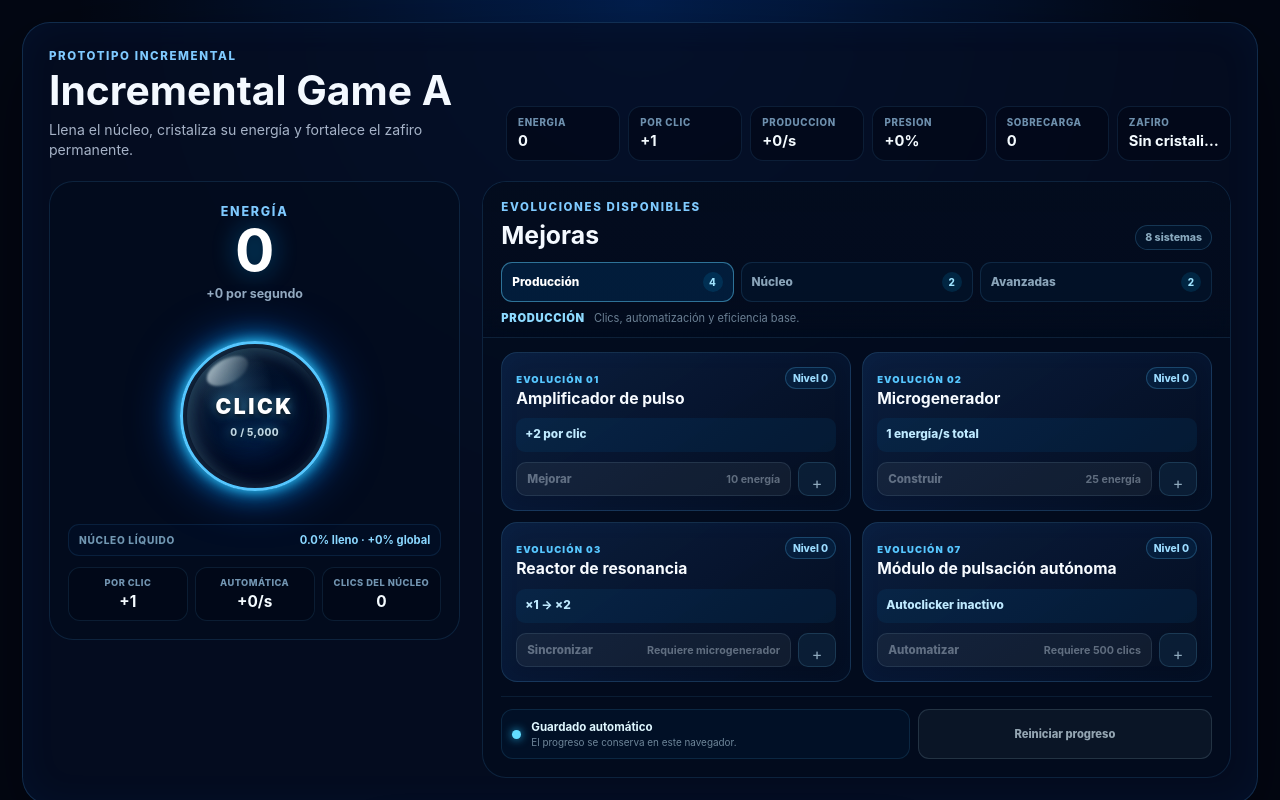
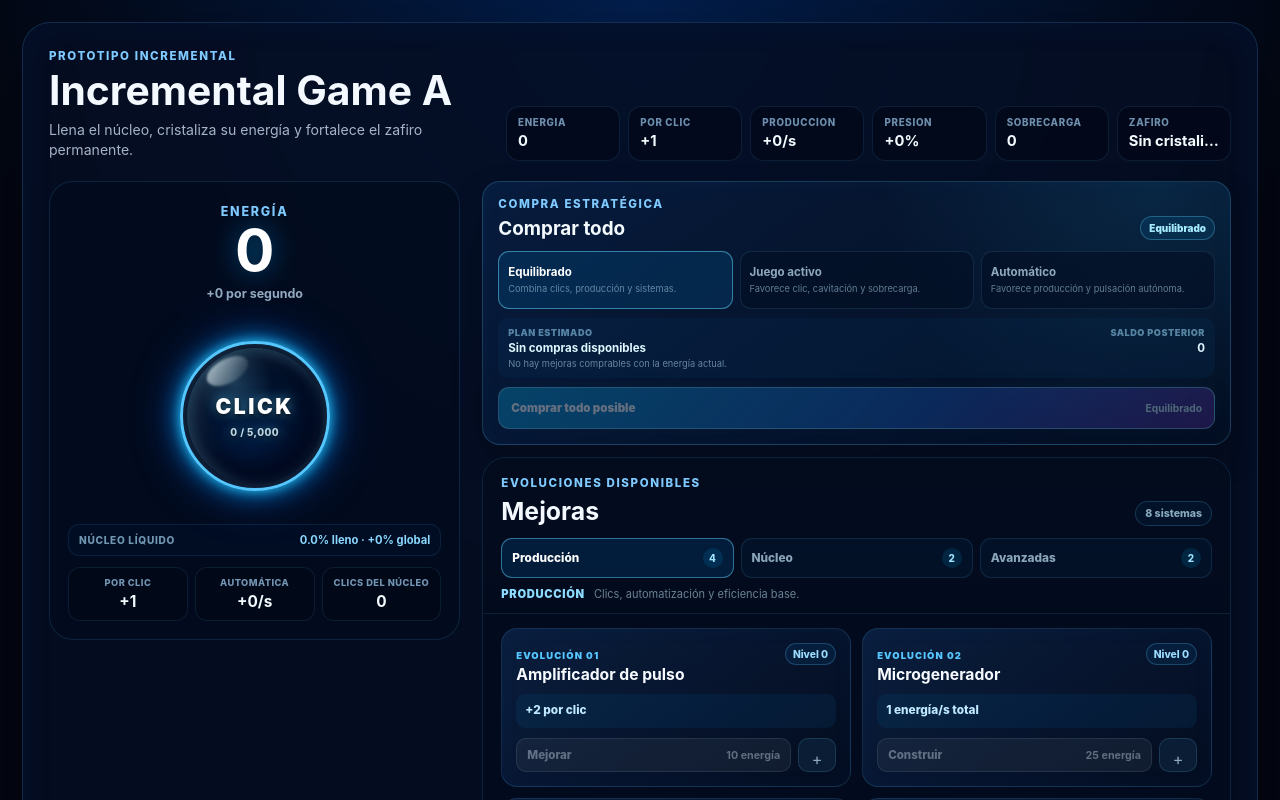
Before and after one commit to xArtXtrAx/incremental-game-A, a React (Vite) app: page / in a window 1280 px wide. Shown: the top 800 px of the page. Built offline with nearby package versions, Linux system fonts and the light colour scheme.

Commit message:
Integrar compra total estratégica en la interfaz

```diff
--- a/src/App.tsx
+++ b/src/App.tsx
@@ -2,6 +2,8 @@ import { useEffect, useReducer, useRef, useState } from 'react'
 import './App.css'
 import './ProposalA.css'
 import './PrestigeSapphire.css'
+import { BulkPurchaseControls } from './BulkPurchaseControls'
+import type { BulkPurchasePlan } from './bulkPurchase'
 import {
   DeveloperPanel,
   sanitizeDeveloperValues,
@@ -45,10 +47,15 @@ type MobileView = 'core' | 'upgrades'
 type AppAction =
   | GameAction
   | { type: 'developer-set-values'; values: DeveloperValues }
+  | { type: 'apply-bulk-purchase'; state: GameState }
 
 const format = new Intl.NumberFormat('es-MX', { maximumFractionDigits: 2 })
 
 function appReducer(state: GameState, action: AppAction): GameState {
+  if (action.type === 'apply-bulk-purchase') {
+    return action.state
+  }
+
   if (action.type === 'developer-set-values') {
     const values = sanitizeDeveloperValues(action.values)
     const sphereBelowCapacity = values.manualClicks < SPHERE_CLICK_CAPACITY
@@ -306,6 +313,14 @@ function App() {
     dispatch({ type: 'developer-set-values', values })
   }
 
+  function handleBulkPurchase(plan: BulkPurchasePlan) {
+    if (isCrystallizing || plan.purchases.length === 0) {
+      return
+    }
+
+    dispatch({ type: 'apply-bulk-purchase', state: plan.finalState })
+  }
+
   return (
     <main className="game-screen">
       <div className="game-workspace">
@@ -407,6 +422,11 @@ function App() {
                 mobileView === 'upgrades' ? ' is-mobile-active' : ''
               }`}
             >
+              <BulkPurchaseControls
+                game={game}
+                disabled={isCrystallizing}
+                onApply={handleBulkPurchase}
+              />
               <UpgradesPanel
                 game={game}
                 clockNow={clockNow}
```
